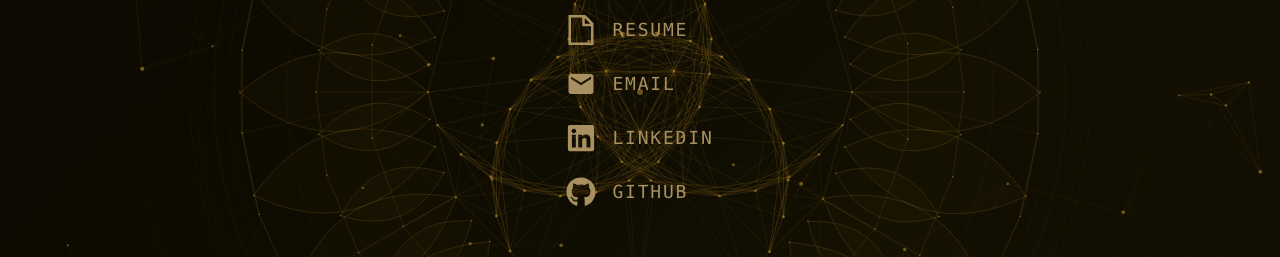
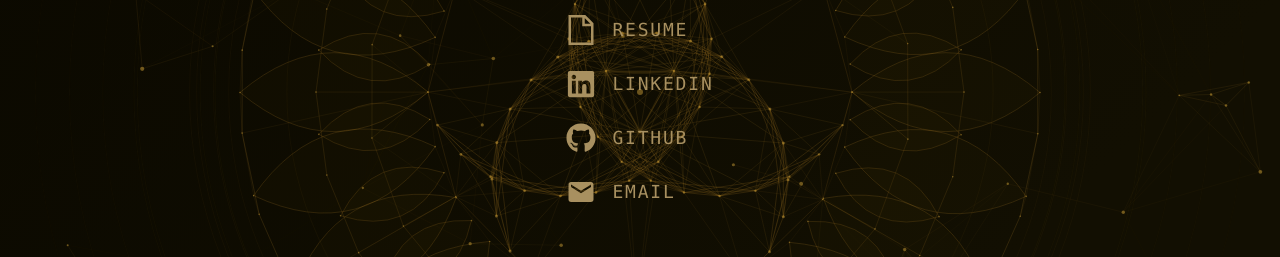
Before and after one commit to gerard-dunn-25/gerry-dunn-portfolio, a React (Vite) app: page /contact in a window 1280 px wide. Shown: the part 308-565 px from the top of the page. Built offline with nearby package versions, Linux system fonts and the light colour scheme.

Commit message:
reordered contact links

```diff
--- a/src/pages/Contact.tsx
+++ b/src/pages/Contact.tsx
@@ -14,13 +14,6 @@ const links = [
     external: true,
   },
   {
-    label: 'Email',
-    href: 'mailto:gerard.dunn.92@gmail.com',
-    icon: MdEmail,
-    hoverClass: 'hover:text-red-400',
-    external: false,
-  },
-  {
     label: 'LinkedIn',
     href: 'https://www.linkedin.com/in/gerry-dunn/',
     icon: FaLinkedin,
@@ -33,6 +26,13 @@ const links = [
     icon: FaGithub,
     hoverClass: 'hover:text-green-400',
     external: true,
+  },
+  {
+    label: 'Email',
+    href: 'mailto:gerard.dunn.92@gmail.com',
+    icon: MdEmail,
+    hoverClass: 'hover:text-red-400',
+    external: false,
   },
 ]
 
```
